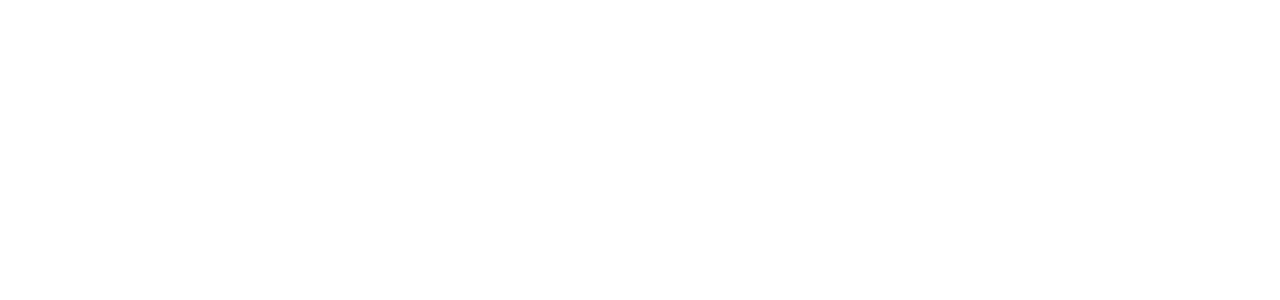
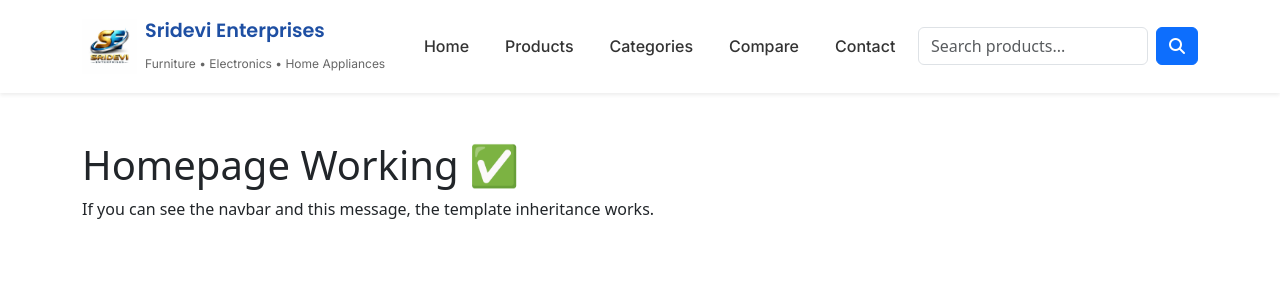
Before and after one commit to justaguygittin/srideviEnterprises, a Flask app: page / in a window 1280 px wide. Before the commit the part shown is empty. Shown: the top 300 px of the page. Run offline with Flask 3, Linux system fonts and the light colour scheme.

Commit message:
feat:updated and temporary tested navbar

```diff
--- a/static/css/navbar.css
+++ b/static/css/navbar.css
@@ -0,0 +1,112 @@
+/* ======================================================
+Project : Sridevi Enterprises
+File    : navbar.css
+====================================================== */
+
+/* ===========================================
+   Navbar
+=========================================== */
+
+.navbar {
+
+    padding: 12px 0;
+
+    background: #FFFFFF;
+
+}
+
+/* ===========================================
+   Logo
+=========================================== */
+
+.navbar-logo {
+
+    width: 55px;
+
+    height: 55px;
+
+    object-fit: contain;
+
+}
+
+/* ===========================================
+   Brand
+=========================================== */
+
+.brand-title {
+
+    font-family: 'Poppins', sans-serif;
+
+    font-size: 1.2rem;
+
+    font-weight: 600;
+
+    color: #1E4FA3;
+
+}
+
+.brand-tagline {
+
+    font-family: 'Inter', sans-serif;
+
+    color: #666;
+
+    font-size: .75rem;
+
+}
+
+/* ===========================================
+   Navigation Links
+=========================================== */
+
+.nav-link {
+
+    font-family: 'Inter', sans-serif;
+
+    font-weight: 500;
+
+    margin-left: 10px;
+
+    margin-right: 10px;
+
+    color: #333 !important;
+
+}
+
+.nav-link:hover {
+
+    color: #1E4FA3 !important;
+
+}
+
+/* ===========================================
+   Search
+=========================================== */
+
+.search-form {
+
+    width: 280px;
+
+}
+
+/* ===========================================
+   Mobile
+=========================================== */
+
+@media(max-width:991px) {
+
+    .search-form {
+
+        width: 100%;
+
+        margin-top: 15px;
+
+    }
+
+    .navbar-nav {
+
+        margin-top: 15px;
+
+    }
+
+}
--- a/templates/components/navbar.html
+++ b/templates/components/navbar.html
@@ -0,0 +1,106 @@
+<!--
+=========================================================
+Project : Sridevi Enterprises
+File    : navbar.html
+Purpose : Reusable website navigation component.
+
+Responsibilities:
+- Display company branding.
+- Provide customer navigation.
+- Include reusable search bar.
+- Support responsive Bootstrap navigation.
+
+TODO:
+- Replace logo if updated.
+- Add active page highlighting.
+- Add dynamic categories dropdown.
+=========================================================
+-->
+
+<nav class="navbar navbar-expand-lg navbar-light bg-white shadow-sm sticky-top">
+
+    <div class="container">
+
+        <!-- ==========================
+             Brand
+        =========================== -->
+
+        <a class="navbar-brand d-flex align-items-center" href="{{ url_for('home') }}">
+
+            <img src="{{ url_for('static', filename='images/logo.png') }}" alt="Sridevi Enterprises Logo"
+                class="navbar-logo me-2">
+
+            <div>
+
+                <div class="brand-title">
+                    Sridevi Enterprises
+                </div>
+
+                <small class="brand-tagline">
+                    Furniture • Electronics • Home Appliances
+                </small>
+
+            </div>
+
+        </a>
+
+        <!-- ==========================
+             Mobile Menu Button
+        =========================== -->
+
+        <button class="navbar-toggler" type="button" data-bs-toggle="collapse" data-bs-target="#mainNavbar"
+            aria-controls="mainNavbar" aria-expanded="false" aria-label="Toggle navigation">
+
+            <span class="navbar-toggler-icon"></span>
+
+        </button>
+
+        <!-- ==========================
+             Navigation Links
+        =========================== -->
+
+        <div class="collapse navbar-collapse" id="mainNavbar">
+
+            <ul class="navbar-nav mx-auto">
+
+                <li class="nav-item">
+                    <a class="nav-link" href="{{ url_for('home') }}">
+                        Home
+                    </a>
+                </li>
+
+                <li class="nav-item">
+                    <a class="nav-link" href="{{ url_for('products') }}">
+                        Products
+                    </a>
+                </li>
+
+                <li class="nav-item">
+                    <a class="nav-link" href="#">
+                        Categories
+                    </a>
+                </li>
+
+                <li class="nav-item">
+                    <a class="nav-link" href="#">
+                        Compare
+                    </a>
+                </li>
+
+                <li class="nav-item">
+                    <a class="nav-link" href="{{ url_for('contact') }}">
+                        Contact
+                    </a>
+                </li>
+
+            </ul>
+
+            <!-- Reusable Search Component -->
+
+            {% include "components/searchbar.html" %}
+
+        </div>
+
+    </div>
+
+</nav>
--- a/templates/components/searchbar.html
+++ b/templates/components/searchbar.html
@@ -0,0 +1,25 @@
+<!--
+=========================================================
+Project : Sridevi Enterprises
+File    : searchbar.html
+
+Purpose:
+Reusable search bar component.
+
+TODO:
+- Connect to product search route.
+- Add autocomplete.
+- Add search suggestions.
+=========================================================
+-->
+<form class="d-flex search-form" role="search" method="GET" action="#">
+
+    <input class="form-control me-2" type="search" name="search" placeholder="Search products..."
+        aria-label="Search products">
+
+    <button class="btn btn-primary" type="submit">
+
+        <i class="fa-solid fa-magnifying-glass"></i>
+    </button>
+
+</form>
--- a/templates/customer/home.html
+++ b/templates/customer/home.html
@@ -0,0 +1,20 @@
+{% extends "layout/base.html" %}
+
+{% block title %}
+Home
+{% endblock %}
+
+{% block content %}
+
+<div class="container py-5">
+
+    <h1>Homepage Working ✅</h1>
+
+    <p>
+        If you can see the navbar and this message,
+        the template inheritance works.
+    </p>
+
+</div>
+
+{% endblock %}
--- a/templates/layout/base.html
+++ b/templates/layout/base.html
@@ -1,47 +1,84 @@
 <!--
-==========================================================
+=========================================================
 Project : Sridevi Enterprises
 File    : base.html
-Purpose : Base Template for All Pages
+Purpose : Master layout for all pages.
 
-Author  : Srikar
-==========================================================
+TODO:
+- Add favicon.
+- Add SEO meta tags.
+=========================================================
 -->
 
 <!DOCTYPE html>
-
-<html>
-<!-- =====================================================
-     Header
-====================================================== -->
+<html lang="en">
 
 <head>
 
-    Bootstrap
+    <!-- Character Encoding -->
+    <meta charset="UTF-8">
 
-    Fonts
+    <!-- Mobile Responsive -->
+    <meta name="viewport" content="width=device-width, initial-scale=1.0">
 
-    Icons
+    <title>
+        {% block title %}
+        Sridevi Enterprises
+        {% endblock %}
+    </title>
 
-    CSS
+    <!-- Bootstrap -->
+
+    <link href="https://cdn.jsdelivr.net/npm/bootstrap@5.3.7/dist/css/bootstrap.min.css" rel="stylesheet">
+
+    <!-- Google Fonts -->
+
+    <link rel="preconnect" href="https://fonts.googleapis.com">
+
+    <link rel="preconnect" href="https://fonts.gstatic.com" crossorigin>
+
+    <link
+        href="https://fonts.googleapis.com/css2?family=Inter:wght@400;500;600&family=Poppins:wght@500;600;700&display=swap"
+        rel="stylesheet">
+
+    <!-- Font Awesome -->
+
+    <link rel="stylesheet" href="https://cdnjs.cloudflare.com/ajax/libs/font-awesome/6.7.2/css/all.min.css">
+
+    <!-- Global CSS -->
+
+    <link rel="stylesheet" href="{{ url_for('static', filename='css/base.css') }}">
+
+    <link rel="stylesheet" href="{{ url_for('static', filename='css/navbar.css') }}">
+
+    <link rel="stylesheet" href="{{ url_for('static', filename='css/footer.css') }}">
 
 </head>
 
 <body>
 
-    Navbar
+    {% include 'components/navbar.html' %}
 
-    Flash Messages
+    {% include 'components/flash_messages.html' %}
 
-    {% block content %}
+    <main>
 
-    {% endblock %}
+        {% block content %}
+        {% endblock %}
 
-    Footer
+    </main>
 
-    Bootstrap JS
+    {% include 'components/footer.html' %}
 
-    Common JS
+    <!-- Bootstrap JS -->
+
+    <script src="https://cdn.jsdelivr.net/npm/bootstrap@5.3.7/dist/js/bootstrap.bundle.min.js">
+    </script>
+
+    <!-- Common JavaScript -->
+
+    <script src="{{ url_for('static', filename='js/main.js') }}">
+    </script>
 
 </body>
 
```
